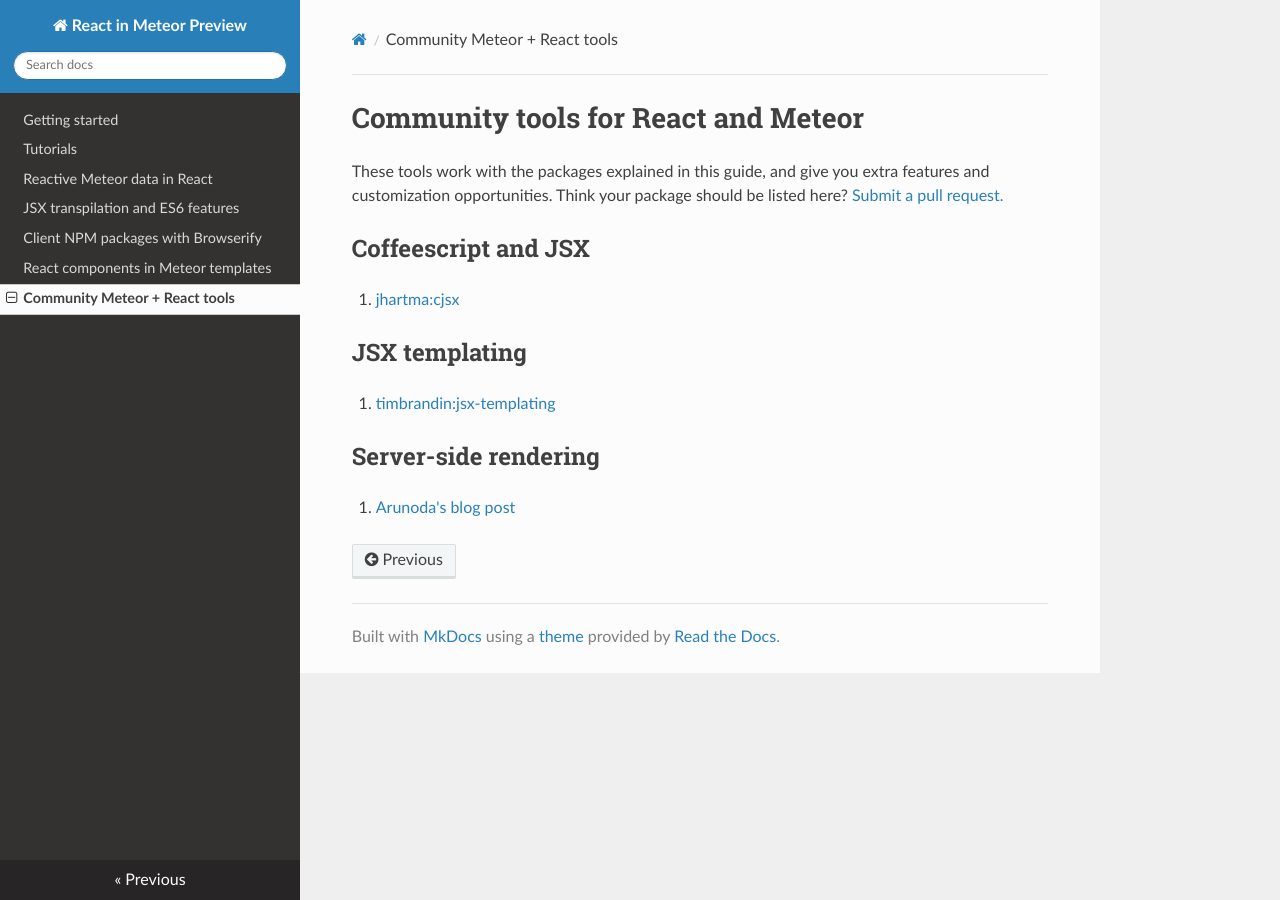
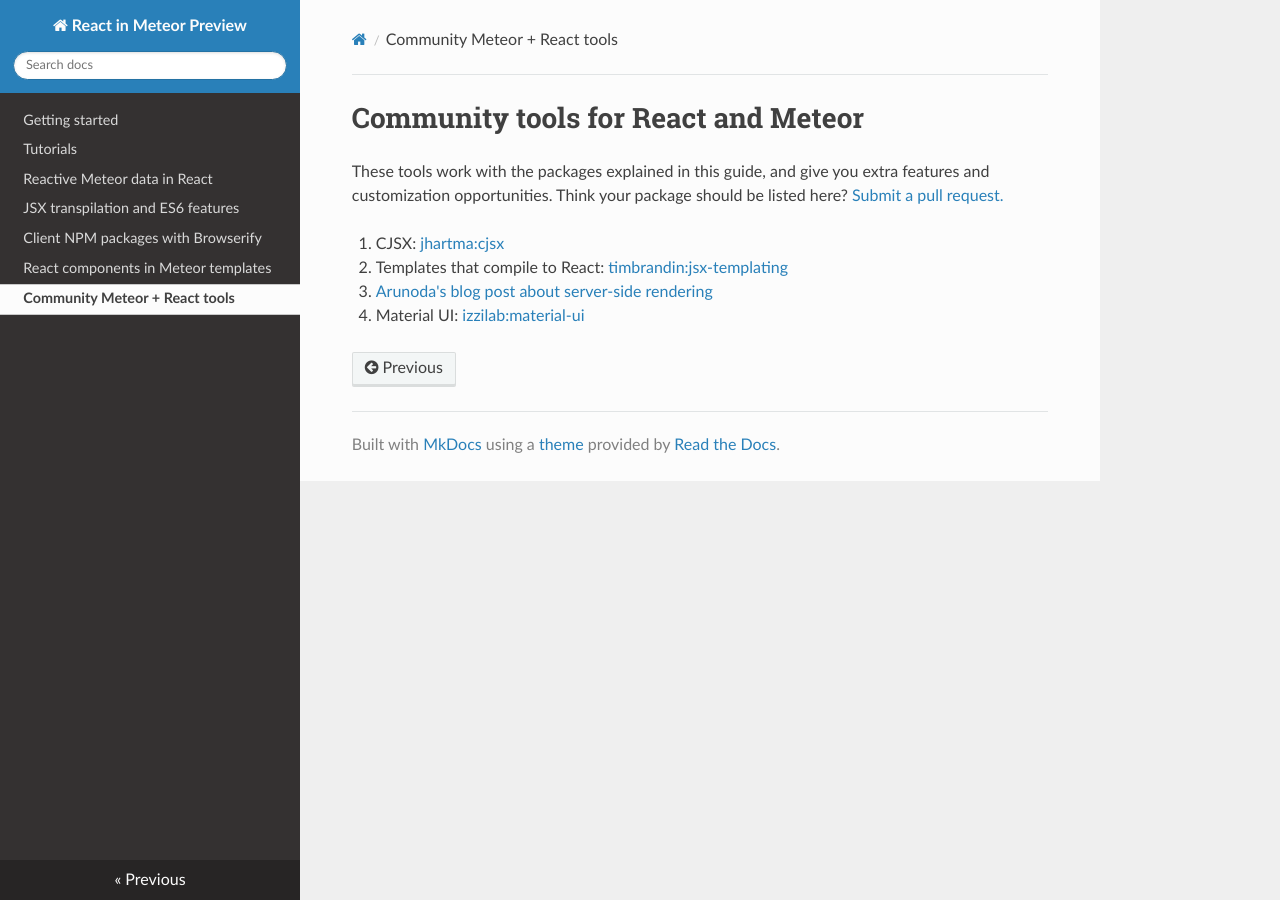
Before and after one commit to meteor/react-packages, an MkDocs documentation site: the page built from docs/community.md, in a window 1280 px wide. Built offline with MkDocs 1.6.1, drawn with Linux system fonts in a browser that asks for light colours; nearby versions of some CDN libraries; old or Windows-style settings are respelled for this version of MkDocs.

Commit message:
Add material UI; restructure

```diff
--- a/docs/community.md
+++ b/docs/community.md
@@ -2,14 +2,7 @@
 
 These tools work with the packages explained in this guide, and give you extra features and customization opportunities. Think your package should be listed here? [Submit a pull request.](https://github.com/meteor/react-packages/edit/master/docs/community.md)
 
-## Coffeescript and JSX
-
-1. [jhartma:cjsx](https://atmospherejs.com/jhartma/cjsx)
-
-## JSX templating
-
-1. [timbrandin:jsx-templating](https://atmospherejs.com/timbrandin/jsx-templating)
-
-## Server-side rendering
-
-1. [Arunoda's blog post](https://kadira.io/blog/meteor-ssr-support-using-flow-router-and-react/)
+1. CJSX: [jhartma:cjsx](https://atmospherejs.com/jhartma/cjsx)
+2. Templates that compile to React: [timbrandin:jsx-templating](https://atmospherejs.com/timbrandin/jsx-templating)
+3. [Arunoda's blog post about server-side rendering](https://kadira.io/blog/meteor-ssr-support-using-flow-router-and-react/)
+4. Material UI: [izzilab:material-ui](https://atmospherejs.com/izzilab/material-ui)
```
